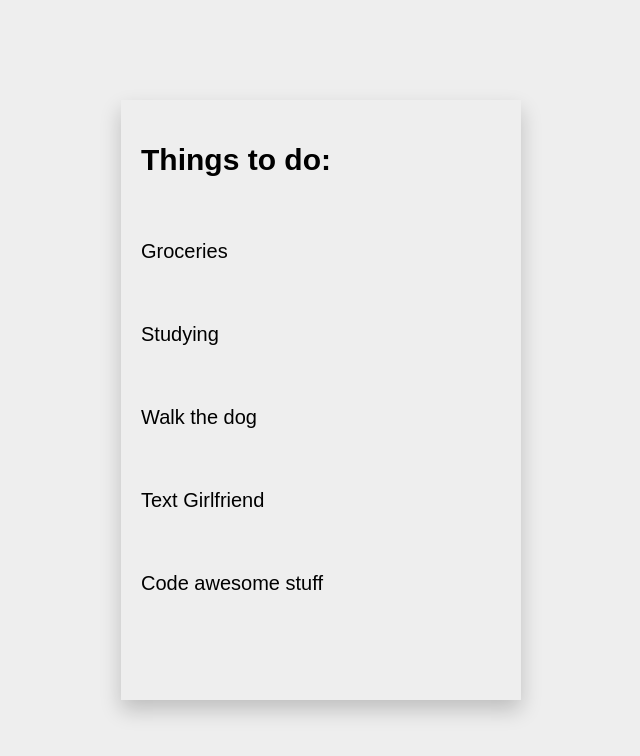
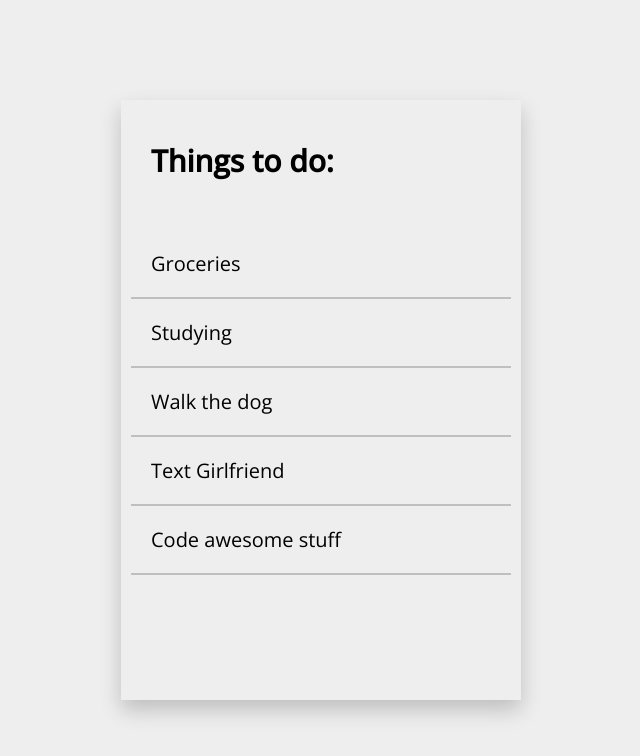
Before and after one commit to SemThijssen/todo, a React (Create React App) app: page / in a window 1280 px wide. Shown: the top 756 px of the page, without its empty margins (319-959 px from the left). Built offline with nearby package versions, Linux system fonts and the light colour scheme.

Commit message:
video 4 van les 4 gemaakt

```diff
--- a/public/index.html
+++ b/public/index.html
@@ -9,6 +9,9 @@
       name="description"
       content="Web site created using create-react-app"
     />
+    <link rel="preconnect" href="https://fonts.googleapis.com">
+    <link rel="preconnect" href="https://fonts.gstatic.com" crossorigin>
+    <link href="https://fonts.googleapis.com/css2?family=Dancing+Script:wght@400;500&family=Lato&family=Open+Sans:wght@400;500&display=swap" rel="stylesheet">
     <link rel="apple-touch-icon" href="%PUBLIC_URL%/logo192.png" />
     <!--
       manifest.json provides metadata used when your web app is installed on a
--- a/src/App/App.css
+++ b/src/App/App.css
@@ -11,7 +11,7 @@
 body{
 
     font-size: 2rem;
-    font-family: sans-serif;
+    font-family: 'Open Sans', sans-serif;
     background: #eee;
 }
 #root{
--- a/src/components/Todo/Todo.css
+++ b/src/components/Todo/Todo.css
@@ -9,7 +9,7 @@
     height: 20%;
     display: flex;
     align-items: center;
-    padding: 2rem;
+    padding: 3rem;
 }
 
 .todo__list{
@@ -17,9 +17,15 @@
     height: 80%;
     display: flex;
     flex-direction: column;
-    gap: 2rem;
+    padding: 1rem;
+
 }
 .todo__item{
     list-style: none;
     padding: 2rem;
+    border-bottom: 0.2rem solid rgb(0, 0, 0, 0.2);
 }
+.todo__item:hover{
+    background: hsl(0, 0%, 87%);
+    cursor: pointer;
+}
```
